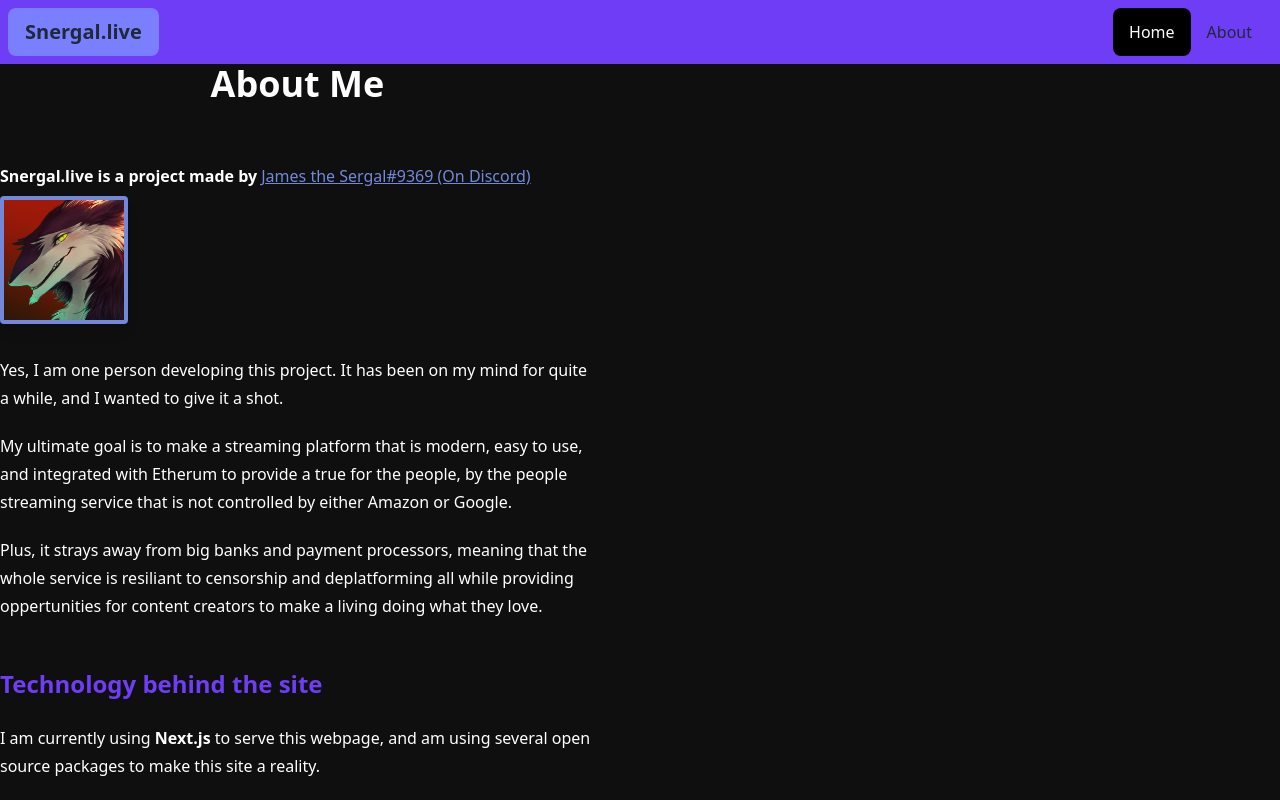
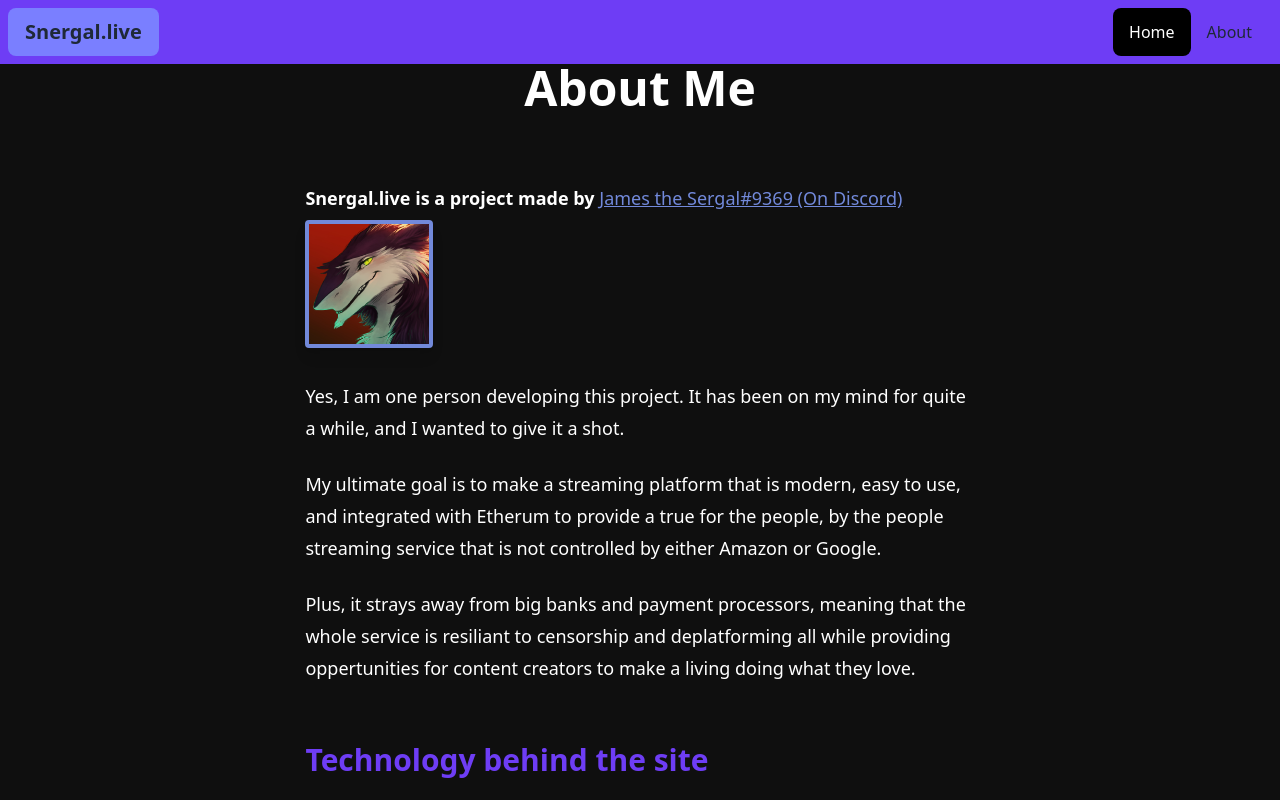
Before and after one commit to JamesTheSergal/streamsite-nextjs, a Next.js app: page /about in a window 1280 px wide. Shown: the top 800 px of the page. Built offline with nearby package versions, Linux system fonts and the light colour scheme.

Commit message:
Fixed centering issue

```diff
--- a/app/about/page.tsx
+++ b/app/about/page.tsx
@@ -11,14 +11,14 @@ export const metadata: Metadata = {
 export default function About() {
     return (
         <>
-        <div className="container mx-auto rounded-lg shadow-lg">
+        <div className="flex flex-col rounded-lg shadow-lg items-center">
             <div style={{textAlign: "center"}}>
-                <article className="prose">
+                <article className="prose prose-lg">
                     <h1 className="text-white">About Me</h1>
                     <br></br>
                 </article>
             </div>
-            <article className="prose text-white" >
+            <article className="prose prose-lg text-white" >
                 <h4 className="text-white">Snergal.live is a project made by <a style={{color: "#7289da"}}>James the Sergal#9369 (On Discord)</a></h4>
                 <Image className="rounded border-solid border-4 border-[#7289da] shadow-lg" src="/sergal.png" alt="Snergal" width={128} height={128} />
                 <p>Yes, I am one person developing this project. It has been on my mind for quite a while, and I wanted to give it a shot.</p>
```
